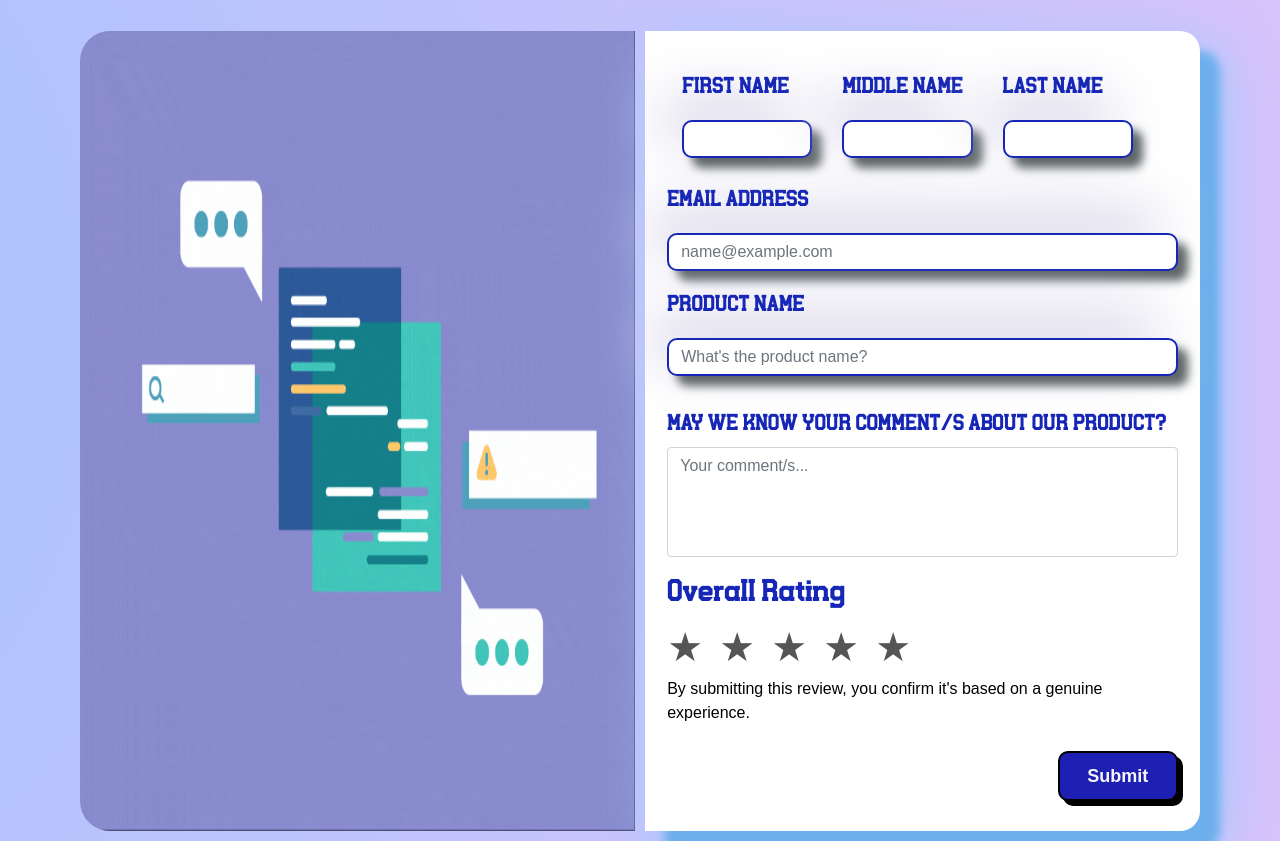
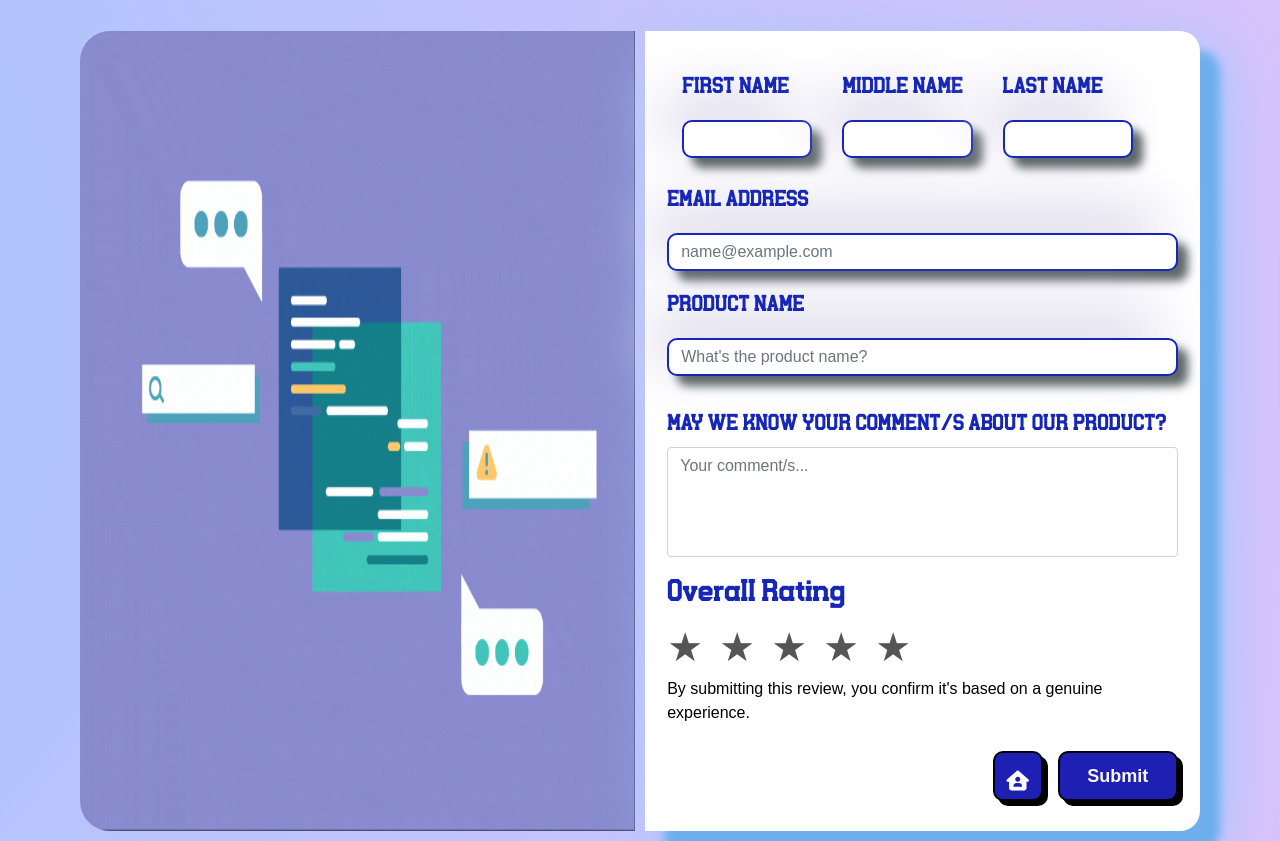
Before and after one commit to alibong1/jumar_portfolio, a plain HTML site: page Project2 (IAS)/index.html in a window 1280 px wide. Shown: the part 177-1018 px from the top of the page. Drawn offline with nearby package versions, Linux system fonts and the light colour scheme; a web font is replaced by a local one.

Commit message:
Update index.html

```diff
--- a/Project2 (IAS)/index.html
+++ b/Project2 (IAS)/index.html
@@ -75,7 +75,10 @@
                 <p class="bottomcnt">By submitting this review, you confirm it's based on a genuine experience.</p>
                 <button type="submit" class="btn-custom">Submit</button>
             </form>
+            <a href="https://alibong-ias.vercel.app/"><button class="btn-custom homebtn"><i
+                  class="fa-solid fa-house-user"></i></button></a>
         </div>
+
     </div>
 
     <!-- Modal structure -->
```
